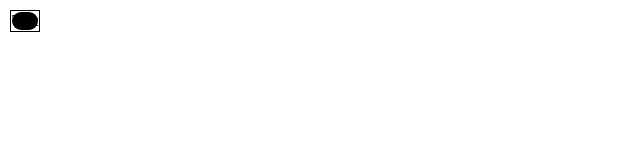
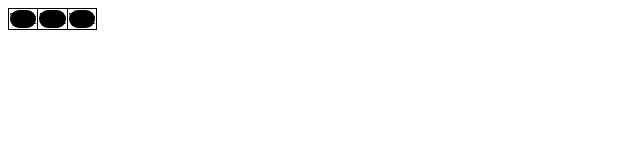
Before and after one commit to Explosion-Scratch/Color_Picking, a plain HTML site: page index.html in a window 1280 px wide. Shown: the whole page, without its empty margins (0-640 px from the left). Drawn offline with Linux system fonts and the light colour scheme.

Commit message:
Table stuff

```diff
--- a/index.html
+++ b/index.html
@@ -10,6 +10,8 @@
 		<table>
 			<tr>
 				<td><div class='color' id="color-1">Test</div></td>
+				<td><div class='color' id="color-2">Test</div></td>
+				<td><div class='color' id="color-3">Test</div></td>
 			</tr>
 		</table>
     <script src="script.js"></script>
--- a/style.css
+++ b/style.css
@@ -7,3 +7,10 @@
 td {
 	border: 1px solid black;
 }
+table {
+	border-collapse: collapse;
+	width: 80;
+}
+tr {
+	width: 33%;
+}
```
